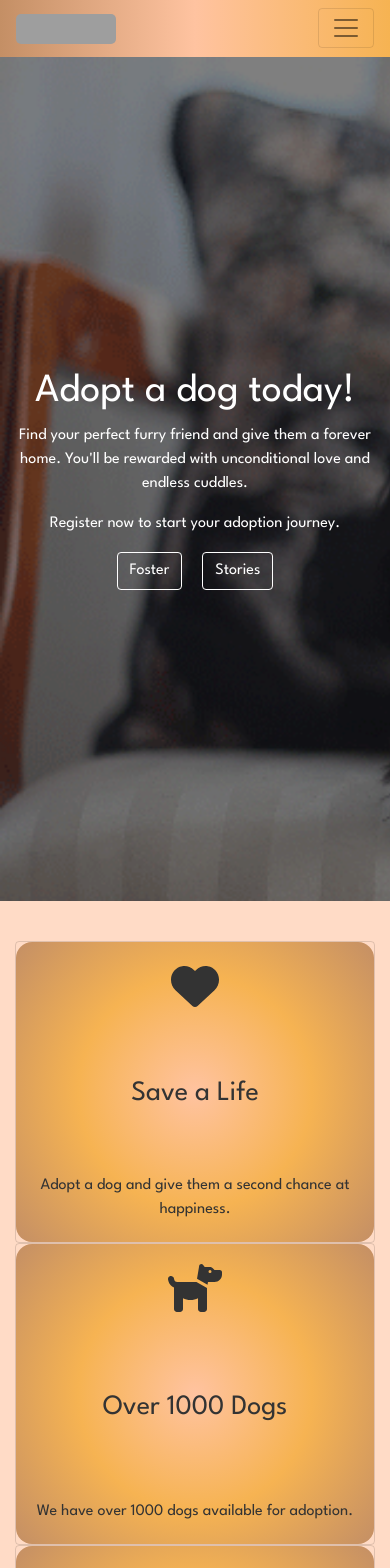
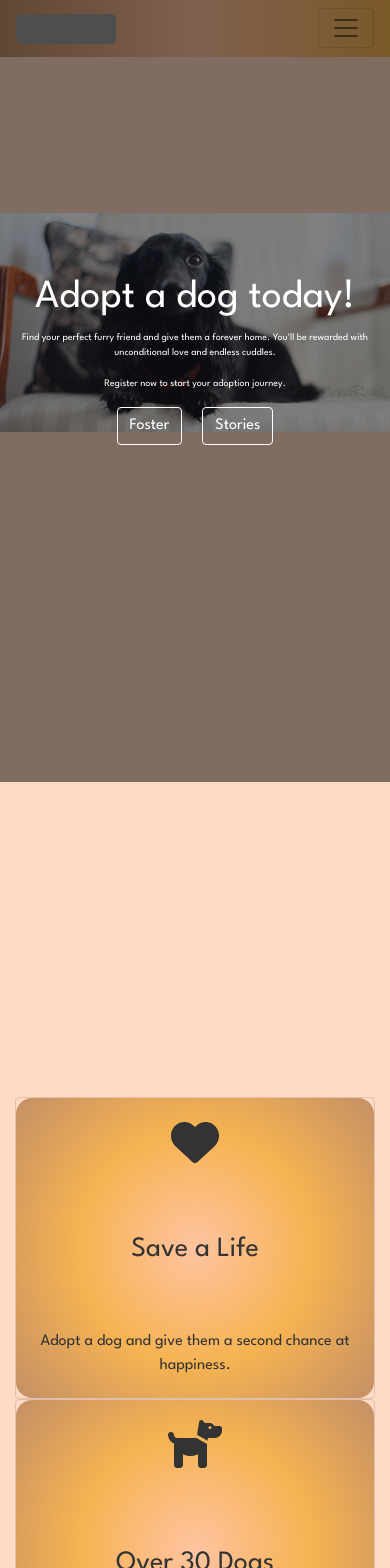
Before and after one commit to Raulanthropos/Capstone-FE, a React (Create React App) app: page / in a window 390 px wide. Shown: the top 1568 px of the page. Built offline with nearby package versions, Linux system fonts and the light colour scheme; grey boxes are pictures that could not be loaded.

Commit message:
styled the gif, so that it appears correctly on mobile views

```diff
--- a/src/components/Home/Home.css
+++ b/src/components/Home/Home.css
@@ -3,3 +3,35 @@
   border-color: #1b6d85;
   scale: 1.2;
 }
+
+@media screen and (max-width: 1024px) {
+ .home-container {
+  background-size: contain !important;
+  margin-top: 40% !important
+ }
+ .child-content {
+  margin-top: 0 !important;
+ }
+}
+@media screen and (max-width: 875px) {
+ .child-content {
+  margin-top: -100px !important;
+ }
+}
+@media screen and (max-width: 670px) {
+ .child-content {
+  font-size: 14px !important;
+  margin-top: -200px !important;
+ }
+}
+@media screen and (max-width: 485px) {
+ .child-content {
+  margin-top: -250px !important;
+ }
+}
+@media screen and (max-width: 420px) {
+ .child-content {
+  font-size: 10px !important;
+  margin-top: -275px !important;
+ }
+}
--- a/src/components/Home/Home.jsx
+++ b/src/components/Home/Home.jsx
@@ -8,7 +8,7 @@ import "./Home.css";
 const Home = () => {
   return (
     <>
-      <div
+      <div className="home-container"
         style={{
           position: "relative",
           backgroundImage: `url(${process.env.PUBLIC_URL}/images/dog-gif-animation1.gif)`,
@@ -17,7 +17,7 @@ const Home = () => {
           height: "100vh",
         }}
       >
-        <div
+        <div className="child-content"
           style={{
             position: "absolute",
             top: "0",
--- a/src/components/Main/MainLoggedInComp/MainLoggedInComp.jsx
+++ b/src/components/Main/MainLoggedInComp/MainLoggedInComp.jsx
@@ -40,12 +40,11 @@ const Main = () => {
 
   return (
     <>
-    {currentUser.role === "admin" ? <Button variant="primary" className="mr-2" style={{width: "100px"}}>Add dog</Button> : ""}
     <Container className='backgroundCont'>
       <Row className="d-flex align-items-center justify-content-center" style={{ flexDirection: "column" }}>
-        {/* <Col>
-          <h1 style={{ textAlign: "center" }}>Main</h1>
-        </Col> */}
+        <Col>
+          {currentUser.role === "admin" ? <><Button variant="primary" style={{width: "150px", paddingTop: "15px", marginTop: "10px"}}>Add dog</Button><Button variant="warning" style={{width: "150px", paddingTop: "15px", marginTop: "10px"}}>Edit dog</Button><Button variant="danger" style={{width: "150px", paddingTop: "15px", marginTop: "10px"}}>Delete dog</Button></> : ""}
+        </Col>
         {isAuthenticated && <h2>Welcome, {currentUser.name}!</h2>}
         <Col xs="auto">
           <Sorting />
--- a/src/components/Main/Sorting/Sorting.jsx
+++ b/src/components/Main/Sorting/Sorting.jsx
@@ -102,15 +102,15 @@ const Sorting = (props) => {
                   <span
                     className={`gender ${
                       dog.gender === "male" ? "male" : "female"
-                    }`}
+                    }`} style={{ textShadow: "0px 0px 2px #000000" }}
                   >
                     {dog.gender === "male" ? <>&#9794;</> : <>&#9792;</>}
                   </span>
                 </Card.Text>
-                <Card.Text className="cardtext">
+                <Card.Text className="cardtext" style={{ fontWeight: "100" }}>
                   {dog.isNeutered
-                    ? "✅ This dog is neutered!"
-                    : "❌ This dog has not been neutered"}
+                    ? "✔ This dog is neutered!"
+                    : "✖ This dog has not been neutered."}
                 </Card.Text>
                 <Button
                   className="mr-2 button-stl" onClick={handleShowModal}
--- a/src/components/Stats/Stats.jsx
+++ b/src/components/Stats/Stats.jsx
@@ -28,9 +28,9 @@ import {
             <div className="card text-center bg-trans">
               <div className="card-body kheight" style={{overflow: "hidden", borderRadius: "1rem"}}>
                 <FontAwesomeIcon icon={faDog} size="3x" className="mb-3" />
-                <h3 className="card-title">Over 1000 Dogs</h3>
+                <h3 className="card-title">Over 30 Dogs</h3>
                 <p className="card-text">
-                  We have over 1000 dogs available for adoption.
+                  We have over 30 dogs available for adoption.
                 </p>
               </div>
             </div>
@@ -38,7 +38,7 @@ import {
           <Col md={3} mb={3} className="bggrey">
             <div className="card text-center bg-trans">
               <div className="card-body kheight" style={{overflow: "hidden", borderRadius: "1rem"}}>
-                <FontAwesomeIcon icon={faBone} size="3x" className="mb-3" />
+                <FontAwesomeIcon icon={faPaw} size="3x" className="mb-3" />
                 <h3 className="card-title">Become a Foster Family</h3>
                 <p className="card-text">
                   Help us care for dogs in need by providing a temporary home.
@@ -49,10 +49,10 @@ import {
           <Col md={3} mb={3} className="bggrey">
             <div className="card text-center bg-trans">
               <div className="card-body kheight" style={{overflow: "hidden", borderRadius: "1rem"}}>
-                <FontAwesomeIcon icon={faPaw} size="3x" className="mb-3" />
+              <FontAwesomeIcon icon={faBone} size="3x" className="mb-3" />
                 <h3 className="card-title">Feed a Dog in Need</h3>
                 <p className="card-text">
-                  Your donation can provide food for a shelter dog for a week.
+                  A 10$ donation can provide food for a shelter dog for a week.
                 </p>
               </div>
             </div>
```
